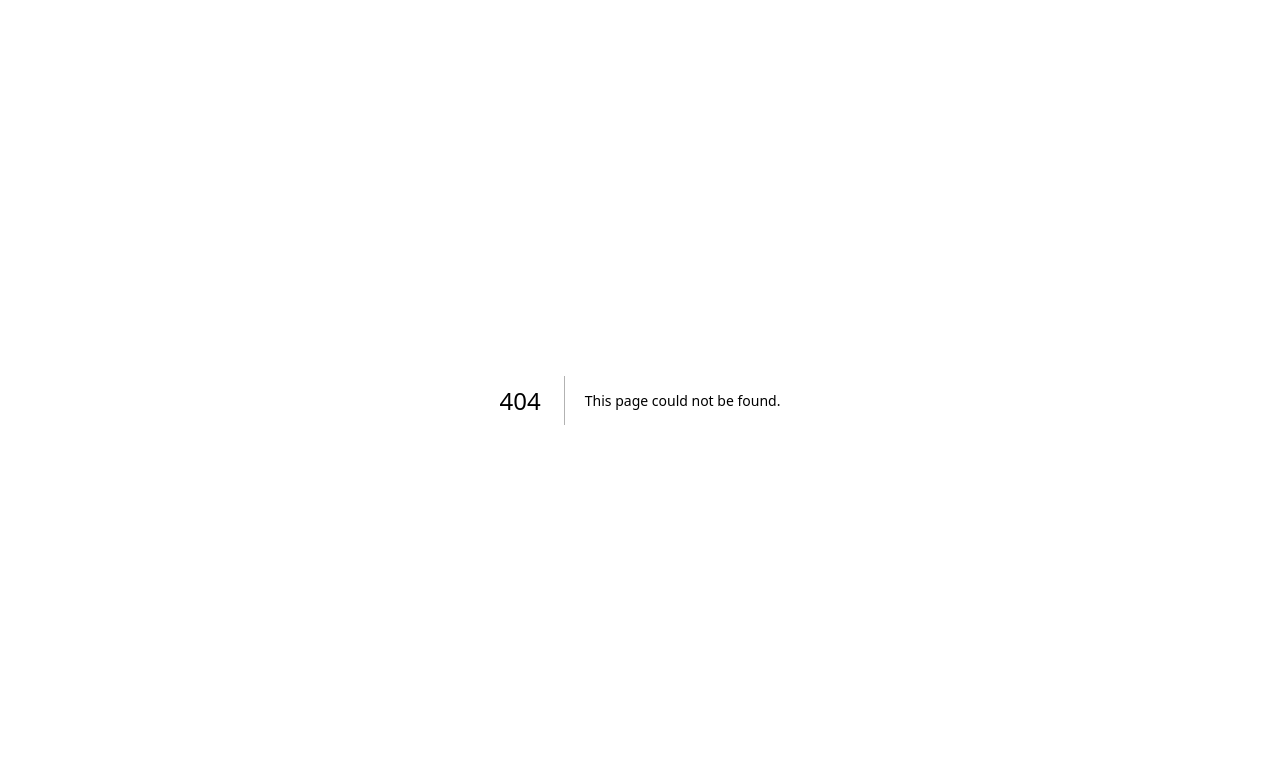
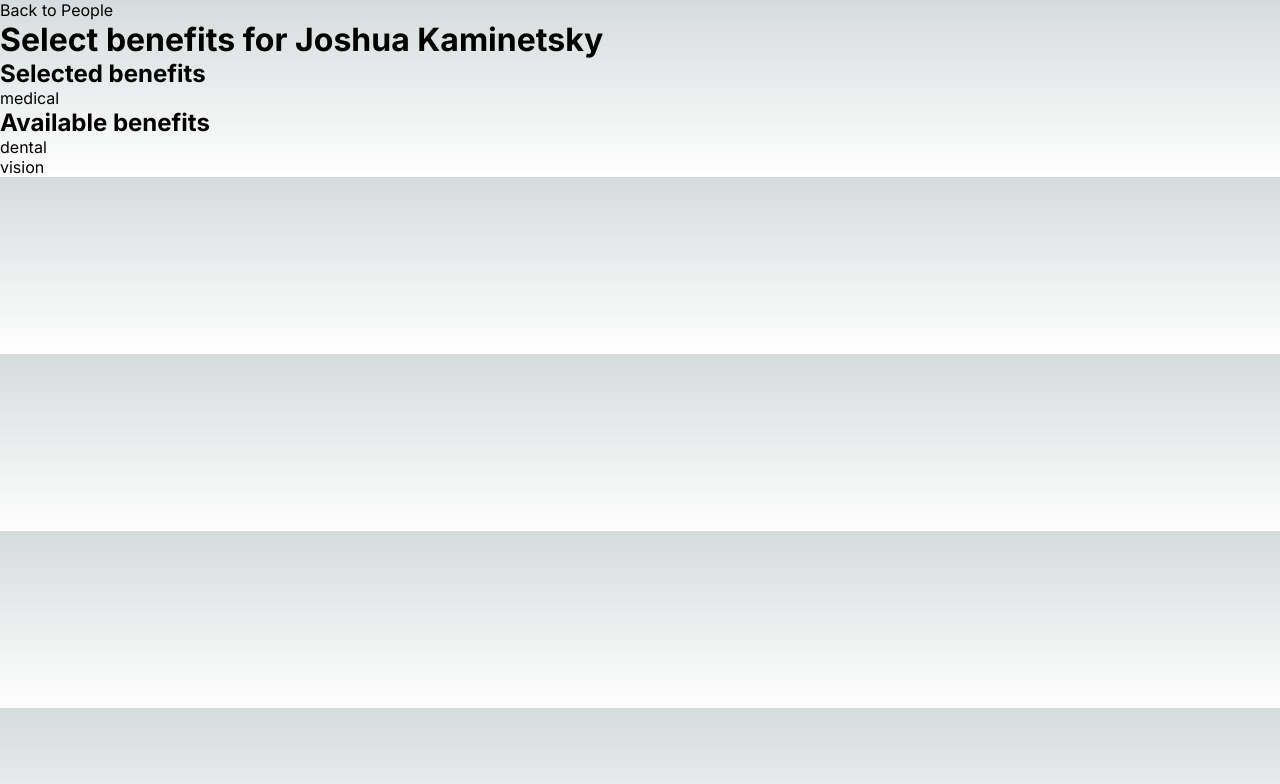
Before and after one commit to ethersage/paylocity-coding-challenge, a Next.js app: page /select/0 in a window 1280 px wide. Before the commit this address had no page. Shown: the top 784 px of the page. Built offline with nearby package versions, Linux system fonts and the light colour scheme.

Commit message:
show the available benefits

```diff
--- a/src/SelectBenefits/SelectBenefits.tsx
+++ b/src/SelectBenefits/SelectBenefits.tsx
@@ -1,3 +1,70 @@
-/**
- * Component that allows the employee to choose benefits
- */
+"use client";
+
+import { FormEvent, useMemo, useState } from "react";
+import Link from "next/link";
+import { useRouter } from "next/navigation";
+import { Benefit, Person, benefitData } from "@/mock-data";
+
+export default function SelectBenefits({ person }: { person: Person }) {
+  const router = useRouter();
+  // TODO: handle non-number params
+  // TODO: handle 404 when person not found
+  // TODO: handle waiting state on save
+
+  const [benefits, setBenefits] = useState(person.benefits);
+
+  const availableBenefits: Benefit[] = useMemo(
+    () =>
+      benefitData.filter(
+        (benefit) => benefits.find((b) => b.id === benefit.id) === undefined
+      ),
+    [benefits]
+  );
+
+  async function onSave(e: FormEvent<HTMLFormElement>) {
+    e.preventDefault();
+
+    try {
+      const response = await fetch(
+        `http://localhost:3000/api/people/${person.id}`,
+        {
+          method: "POST",
+          headers: {
+            "Content-Type": "application/json",
+          },
+          body: JSON.stringify({ ...person, name }),
+        }
+      );
+      console.log(response);
+
+      if (!response.ok) {
+        throw new Error(`HTTP error! status: ${response.status}`);
+      }
+
+      // Handle the response data as needed
+    } catch (error) {
+      console.error(error);
+    }
+
+    window.location.href = "http://localhost:3000/";
+  }
+
+  return (
+    <>
+      <Link href="/">Back to People</Link>
+      <h1>Select benefits for {person?.name}</h1>
+      <h2>Selected benefits</h2>
+      <ul>
+        {person.benefits.map((benefit) => (
+          <li key={benefit.id}>{benefit.type}</li>
+        ))}
+      </ul>
+      <h2>Available benefits</h2>
+      <ul>
+        {availableBenefits.map((benefit) => (
+          <li key={benefit.id}>{benefit.type}</li>
+        ))}
+      </ul>
+    </>
+  );
+}
--- a/src/app/page.tsx
+++ b/src/app/page.tsx
@@ -25,6 +25,8 @@ export default async function Home() {
               </Link>
               &nbsp;
               <Link href={`/edit/${person.id}`}>[edit]</Link>
+              &nbsp;
+              <Link href={`/select/${person.id}`}>[select benefits]</Link>
             </li>
           ))}
         </ul>
--- a/src/app/edit/[id]/page.tsx
+++ b/src/app/select/[id]/page.tsx
@@ -1,12 +1,9 @@
 import { FormEvent, useState } from "react";
 import Link from "next/link";
-import peopleData, { Person } from "@/mock-data";
+import { peopleData, Person } from "@/mock-data";
 import { useRouter } from "next/navigation";
 import EditPerson from "@/components/EditPerson";
-
-/**
- * TODO: allow editing the person type
- */
+import SelectBenefits from "@/SelectBenefits/SelectBenefits";
 
 async function getPerson(id: number): Promise<Person> {
   const response = await fetch(`http://localhost:3000/api/people/${id}`, {
@@ -24,5 +21,5 @@ async function getPerson(id: number): Promise<Person> {
 export default async function page({ params }: { params: { id: string } }) {
   // handle invalid id
   const person = await getPerson(Number(params.id));
-  return <EditPerson person={person} />;
+  return <SelectBenefits person={person} />;
 }
--- a/src/components/EditPerson.tsx
+++ b/src/components/EditPerson.tsx
@@ -9,11 +9,8 @@ import { Person } from "@/mock-data";
  * TODO: allow editing the person type
  */
 
-export default function page({ person }: { person: Person }) {
+export default function EditPerson({ person }: { person: Person }) {
   const router = useRouter();
-  /**
-   * Replace this with API data fetching
-   */
   // TODO: handle non-number params
   // TODO: handle 404 when person not found
   // TODO: handle waiting state on save
--- a/src/mock-data.tsx
+++ b/src/mock-data.tsx
@@ -4,27 +4,42 @@ export interface Person {
   id: number;
   name: string;
   type: PersonType;
+  benefits: Benefit[];
 }
 
-/**
- * Mock out data, will move this into a API if we get time
- */
+export type BenefitType = "medical" | "dental" | "vision";
+
+export interface Benefit {
+  id: number;
+  type: BenefitType;
+}
+
 const peopleData: Person[] = [
   {
     id: 0,
     name: "Joshua Kaminetsky",
     type: "employee",
+    benefits: [{ id: 0, type: "medical" }],
   },
   {
     id: 1,
     name: "Bridget Kaminetsky",
     type: "spouse",
+    benefits: [],
   },
   {
     id: 2,
     name: "Amelia Kaminetsky",
     type: "dependent",
+    benefits: [],
   },
 ];
 
-export default peopleData;
+const benefitData: Benefit[] = [
+  { id: 0, type: "medical" },
+  { id: 1, type: "dental" },
+  { id: 2, type: "vision" },
+];
+
+export { peopleData };
+export { benefitData };
--- a/src/pages/api/people.ts
+++ b/src/pages/api/people.ts
@@ -1,6 +1,6 @@
 // pages/api/people/index.js
 
-import peopleData, { Person } from "@/mock-data";
+import { peopleData, Person } from "@/mock-data";
 import { NextApiRequest, NextApiResponse } from "next";
 
 export default function handler(req: NextApiRequest, res: NextApiResponse) {
--- a/src/pages/api/people/[id].ts
+++ b/src/pages/api/people/[id].ts
@@ -1,5 +1,5 @@
 import { NextApiRequest, NextApiResponse } from "next";
-import peopleData, { Person } from "@/mock-data";
+import { peopleData, Person } from "@/mock-data";
 
 export default function handler(req: NextApiRequest, res: NextApiResponse) {
   const { id } = req.query;
```
